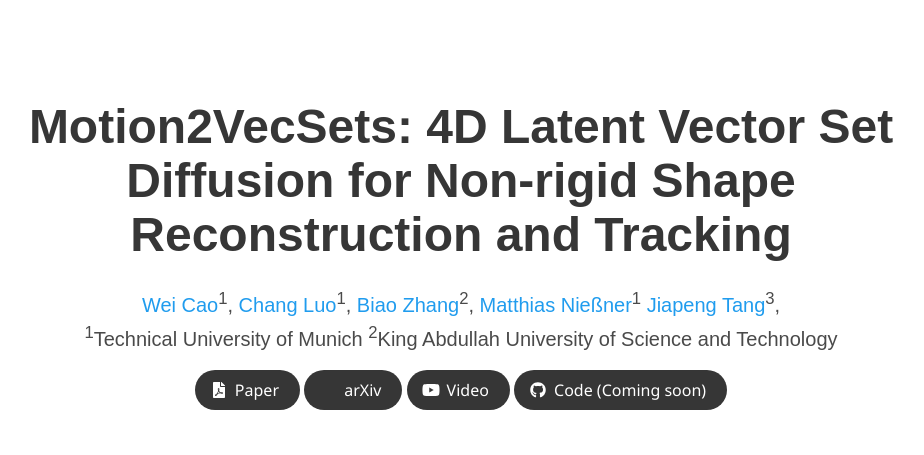
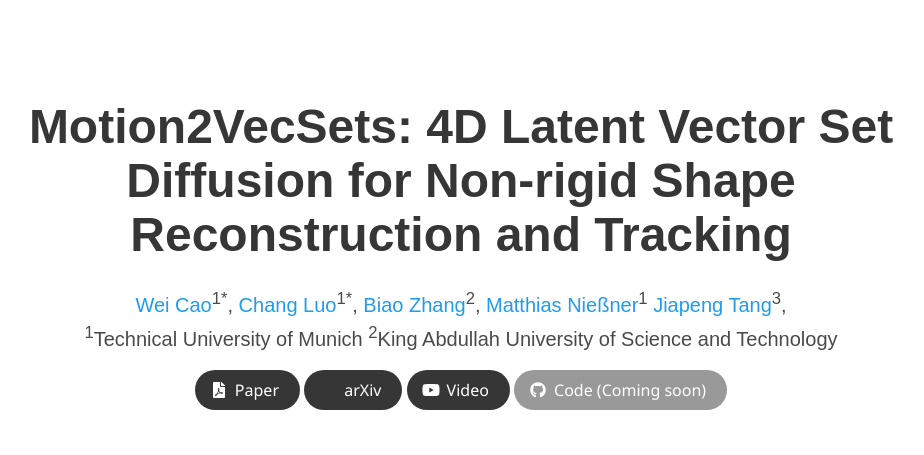
Before and after one commit to VVeiCao/VVeiCao.github.io, a Jekyll site: the page projects/Motion2VecSets/index.html, which Jekyll copies as it is, in a window 1280 px wide. Shown: the top 455 px of the page, without its empty margins (179-1103 px from the left). Built offline with Jekyll 4.4.1, drawn with Linux system fonts in a browser that asks for light colours; nearby versions of some CDN libraries; some web fonts are replaced; library files that are not in the unit come from our copies; a style sheet for code colours, icons or effects is not loaded; some of the changed text lies outside the part shown; grey boxes are pictures that could not be loaded.

Commit message:
Edit page

```diff
--- a/projects/Motion2VecSets/index.html
+++ b/projects/Motion2VecSets/index.html
@@ -33,7 +33,8 @@
         href="https://cdn.jsdelivr.net/gh/jpswalsh/academicons@1/css/academicons.min.css">
   <link rel="stylesheet" href="./static/css/index.css">
   <link rel="icon" href="./static/images/favicon.svg">
-
+  <script src="https://polyfill.io/v3/polyfill.min.js?features=es6"></script>
+  <script id="MathJax-script" async src="https://cdn.jsdelivr.net/npm/mathjax@3/es5/tex-mml-chtml.js"></script>
   <script src="https://ajax.googleapis.com/ajax/libs/jquery/3.5.1/jquery.min.js"></script>
   <script defer src="./static/js/fontawesome.all.min.js"></script>
   <script src="./static/js/bulma-carousel.min.js"></script>
@@ -86,9 +87,9 @@
           <h1 class="title is-1 publication-title">Motion2VecSets: 4D Latent Vector Set Diffusion for Non-rigid Shape Reconstruction and Tracking</h1>
           <div class="is-size-5 publication-authors">
             <span class="author-block">
-              <a href="https://vveicao.github.io">Wei Cao</a><sup>1</sup>,</span>
+              <a href="https://vveicao.github.io">Wei Cao</a><sup>1*</sup>,</span>
             <span class="author-block">
-              <a href="https://github.com/netbeifeng">Chang Luo</a><sup>1</sup>,</span>
+              <a href="https://github.com/netbeifeng">Chang Luo</a><sup>1*</sup>,</span>
             <span class="author-block">
               <a href="https://1zb.github.io/">Biao Zhang</a><sup>2</sup>,</span>
             <span class="author-block">
@@ -111,7 +112,7 @@
             <div class="publication-links">
               <!-- PDF Link. -->
               <span class="link-block">
-                <a href="https://arxiv.org/abs/2303.14207.pdf"
+                <a href="#"
                    class="external-link button is-normal is-rounded is-dark">
                   <span class="icon">
                       <i class="fas fa-file-pdf"></i>
@@ -120,7 +121,7 @@
                 </a>
               </span>
               <span class="link-block">
-                <a href="https://arxiv.org/abs/2303.14207.pdf"
+                <a href="#"
                    class="external-link button is-normal is-rounded is-dark">
                   <span class="icon">
                       <i class="ai ai-arxiv"></i>
@@ -140,8 +141,8 @@
               </span>
               <!-- Code Link. -->
               <span class="link-block">
-                <a href=""
-                   class="external-link button is-normal is-rounded is-dark">
+                <a href="#"
+                   class="external-link button is-normal is-rounded is-dark disabled">
                   <span class="icon">
                       <i class="fab fa-github"></i>
                   </span>
@@ -156,7 +157,7 @@
   </div>
 </section>
 
-<section class="hero teaser">
+<section class="hero teaser" >
   <div class="container is-max-desktop">
     <div class="hero-body">
       <!--
@@ -166,10 +167,11 @@
         </video>
       -->
       <img src="teaser_final.png" style="width:100%; margin-right:auto; margin-left:auto; margin-top:auto;">
-      <h2 class="subtitle has-text-centered">
-        We present <span>Motion2VecSets</span>, a 4D diffusion model for dynamic surface reconstruction from sparse, noisy, or partial point cloud sequences. Compared to the existing state-of-the-art method CaDeX, our method can reconstruct more plausible non-rigid object surfaces with complicated structures and achieve more robust motion tracking.
+      <h2 class="subtitle has-text-centered" style="margin-top: 10px;">
+        We present <b style="background: -webkit-linear-gradient(0deg, rgba(0,70,255,1) 0%, rgba(128,0,255,1) 50%, rgba(122,0,122,1) 100%); -webkit-background-clip: text; -webkit-text-fill-color: transparent;">Motion2VecSets</b>, a 4D diffusion model for dynamic surface reconstruction from sparse, noisy, or partial <span style="color: rgba(108, 198, 111, 1)">point cloud sequences</span>.
+        Compared to the existing state-of-the-art method <span style="color: rgba(128, 128, 128, 1)">CaDeX</span>, our method can reconstruct more plausible non-rigid object surfaces with complicated structures and achieve more robust motion tracking.
+      </h2>
 
-      </h2>
     </div>
   </div>
 </section>
@@ -259,8 +261,8 @@
 
 
 
-<section class="section">
-  <div class="container is-max-desktop">
+<section class="section" >
+  <div class="container is-max-desktop" style="margin-bottom:-25px;">
     <!-- Abstract. -->
     <div class="columns is-centered has-text-centered">
       <div class="column is-four-fifths">
@@ -299,17 +301,57 @@
 
         <div class="content has-text-justified">
           <p>
-            Given a 3D scene S, we obtain its fully-connected scene graph x0, by parametrizing each object as a graph node storing all object attributes i.e., location, size, orientation, class label,
-            and latent shape code.
-          </p>
-
-          <p>
-            Based on a set of all possible x0, we propose DiffuScene, a denoising diffusion probabilistic model
-            for 3D scene graph generation. In the forward process, we gradually add noise to x0 until we obtain a standard Gaussian
-            noise xT. In the reverse process i.e. generative process, a denoising network iteratively cleans the noisy graph using ancestral
-            sampling. Finally, we use the denoised object features to perform shape retrieval for realistic scene synthesis.
+            Given a sequence of sparse and noisy point clouds as inputs \(\{\mathbf{P}^t\}_{t=1}^{T}\),
+            Motion2VecSets outputs a continuous mesh sequence \(\{\mathcal{M}^t\}_{t=1}^{T}\).
+            The initial input frame \(\mathbf{P}^1\) (top left) is used as condition in
+            the \(\textcolor[RGB]{0, 32, 96}{\mathbf{Shape\text{ }Vector\text{ }Set\text{ }Diffusion}}\),
+            yielding denoised shape codes \(\mathcal{S}\) for reconstructing the geometry of the reference frame
+            \(\mathcal{M}^1\) (top right). Concurrently, the subsequent input frames \(\{\mathbf{P}^t\}_{t=2}^{T}\)
+            (bottom left) are utilized in the
+            \(\textcolor[RGB]{56, 87, 35}{\mathbf{Synchronized\text{ }Deformation\text{ }Vector\text{ }Sets\text{ }Diffusion}}\)
+            to produce denoised deformation codes \(\{\mathcal{D}^t\}_{t=2}^{T}\), where each latent
+            set \(\mathcal{D}^t\) encodes the deformation from the reference frame \(\mathcal{M}^1\)
+            to each subsequent frame \(\mathcal{M}^t\).
           </p>
         </div>
+      </div>
+    </div>
+
+    <div class="columns is-centered has-text-centered">
+      <div class="column is-four-fifths" style="position: relative; display: inline;">
+        <!-- <h2 class="title is-3">Overview</h2> -->
+        <img src="./static/images/pipeline.png" style="width:100%; margin-right:auto; margin-left:auto; margin-top:auto;">
+        <video style="position:absolute; bottom:8.8%; left:10.4%; width:16.3%;" autoplay  muted loop  playsinline>
+          <source src="./static/videos/pipeline/output_video.mp4"
+                  type="video/mp4">
+        </video>
+        <video style="position:absolute; bottom:8.8%; left:42.4%; width:16.3%;" autoplay  muted loop  playsinline>
+          <source src="./static/videos/pipeline/1.mp4"
+                  type="video/mp4">
+        </video>
+        <video style="position:absolute; bottom:8.8%; left:61.9%; width:16.3%;" autoplay  muted loop  playsinline>
+          <source src="./static/videos/pipeline/2.mp4"
+                  type="video/mp4">
+        </video>
+        <video style="position:absolute; bottom:8.8%; left:81.4%; width:16.3%;" autoplay  muted loop  playsinline>
+          <source src="./static/videos/pipeline/3.mp4"
+                  type="video/mp4">
+        </video>
+        <!-- <div class="content has-text-justified">
+          <p>
+            Given a sequence of sparse and noisy point clouds as inputs \(\{\mathbf{P}^t\}_{t=1}^{T}\),
+            Motion2VecSets outputs a continuous mesh sequence \(\{\mathcal{M}^t\}_{t=1}^{T}\).
+            The initial input frame \(\mathbf{P}^1\) (top left) is used as condition in
+            the \(\textcolor[RGB]{0, 32, 96}{\mathbf{Shape\text{ }Vector\text{ }Set\text{ }Diffusion}}\),
+            yielding denoised shape codes \(\mathcal{S}\) for reconstructing the geometry of the reference frame
+            \(\mathcal{M}^1\) (top right). Concurrently, the subsequent input frames \(\{\mathbf{P}^t\}_{t=2}^{T}\)
+            (bottom left) are utilized in the
+            \(\textcolor[RGB]{56, 87, 35}{\mathbf{Synchronized\text{ }Deformation\text{ }Vector\text{ }Sets\text{ }Diffusion}}\)
+            to produce denoised deformation codes \(\{\mathcal{D}^t\}_{t=2}^{T}\), where each latent
+            set \(\mathcal{D}^t\) encodes the deformation from the reference frame \(\mathcal{M}^1\)
+            to each subsequent frame \(\mathcal{M}^t\).
+          </p>
+        </div> -->
       </div>
     </div>
     <!--/ Method Overview. -->
@@ -784,14 +826,9 @@
 <section class="section" id="BibTeX">
   <div class="container is-max-desktop content">
     <h2 class="title">BibTeX</h2>
-    <pre><code>@inproceedings{
-    tang2023diffuscene,
-    title={DiffuScene: Scene Graph Denoising Diffusion Probabilistic Model for
-      Generative Indoor Scene Synthesis},
-    author={Tang, Jiapeng and Nie Yinyu and Markhasin Lev and Dai Angela and Thies Justus and Nie{\ss}ner, Matthias},
-    booktitle={arxiv},
-    year={2023},
-    }</code></pre>
+    <pre><code>
+      Placeholder
+    </code></pre>
   </div>
 </section>
 
--- a/projects/Motion2VecSets/static/css/index.css
+++ b/projects/Motion2VecSets/static/css/index.css
@@ -11,6 +11,14 @@ body {
 .link-block a {
     margin-top: 5px;
     margin-bottom: 5px;
+}
+
+.disabled {
+  background-color: #fff;
+  border-color: #dbdbdb;
+  box-shadow: none;
+  opacity: .5;
+  cursor: not-allowed;
 }
 
 .dnerf {
```
Also changed, not shown: projects/Motion2VecSets/overview.png, projects/Motion2VecSets/static/images/pipeline.png (added), 4 other files.
